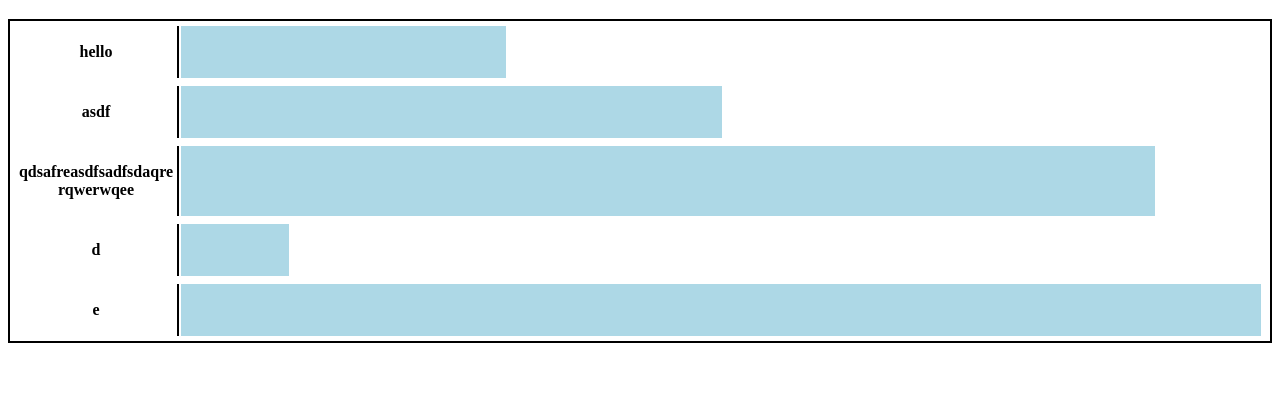
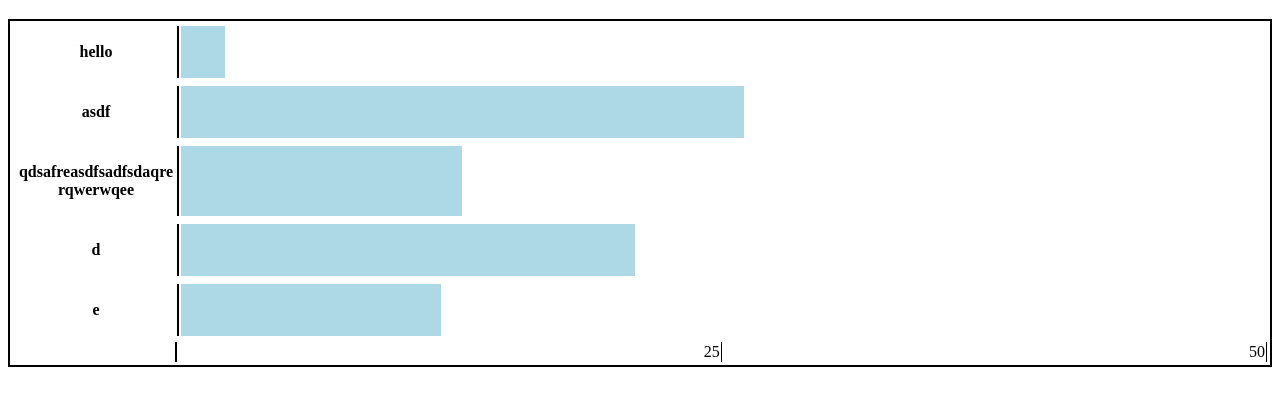
Before and after one commit to michaelsnow3/Bar-Chart-Project, a website: page index.html in a window 1280 px wide. Shown: the part 61-466 px from the top of the page. Drawn offline with Linux system fonts and the light colour scheme.

Commit message:
added bottom row with x axis values

```diff
--- a/index.css
+++ b/index.css
@@ -9,10 +9,12 @@
   background: lightblue;
 }
 .placeholder{
-  width: 10%;
+  width: 10em;
+  background: red;
 }
 .xAxis{
   text-align: right;
+  border-right: 1px solid black;
 }
 .subTable{
   width: 100%;
@@ -24,3 +26,7 @@
   width: 10em;
   overflow-wrap: break-word;
 }
+#bottomTable{
+  width: 100%;
+  border-collapse: collapse;
+}
--- a/script.js
+++ b/script.js
@@ -16,7 +16,7 @@ var drawBarChart = function(data, options, element){
   xArray.sort(function(a, b){
     return a - b;
   });
-  while(xArray[xArray.length - 1] - xArray[0] > xAxisInc * 5){
+  while(xArray[xArray.length - 1] > xAxisInc * 5){
     xAxisInc *= 5;
   }
   //make variable that will be displayed on y axis
@@ -32,7 +32,6 @@ var drawBarChart = function(data, options, element){
   for(let property in data){
     //make variable to keep track of bar width
     let widthPercent = (data[property] / xMax) * 100;
-    console.log(widthPercent);
 
     //make variables for html table tags
     let subTable = $("<table class='subTable'></table>");
@@ -52,18 +51,24 @@ var drawBarChart = function(data, options, element){
     tableRow.appendTo(table);
   }
 //create bottom row that contains value intervals
-  // let bottomRow = $("<tr><th class='placeholder'></th></tr>");
-  // while(xAxis < xArray[xArray.length - 1]){
-  //   let bottomTable = $("<table><tr><td></td></tr></table>");
-  //   let cell = $("<td class='xAxis'>" + xAxis + "</td>");
-  //   xAxis += xAxisInc;
-  //   cell.appendTo(bottomRow);
-  // }
-  // bottomRow.appendTo(table);
+  let placeholder = $("<th class='label'><p class='test'></p></th>");
+  let bottomRow = $("<tr></tr>");
+  let bottomTable = $("<table id='bottomTable'></table>");
+  let cellWidth = 100 / (xMax / xAxisInc);
+  let botTableCell = $("<td class='dataCell'></td>")
+  placeholder.appendTo(bottomRow);
+  while(xAxis <= xArray[xArray.length - 1] + xAxisInc){
+    let cell = $(`<td style="width: ${cellWidth}%;" class='xAxis'>` + xAxis + `</td>`);
+    xAxis += xAxisInc;
+    cell.appendTo(bottomRow);
+  }
+  bottomRow.appendTo(bottomTable);
+  bottomTable.appendTo(botTableCell);
+  botTableCell.appendTo("<tr></tr>").appendTo(table);
 }
 
 
-let testData = {"hello": 3, "asdf": 5, "qdsafreasdfsadfsdaqrerqwerwqee": 9, "d": 1, "e": 10};
+let testData = {"hello": 2, "asdf": 26, "qdsafreasdfsadfsdaqrerqwerwqee": 13, "d": 21, "e": 12};
 let testOptions = "";
 let testElement = "#barChart";
 drawBarChart(testData, testOptions, testElement);
```
